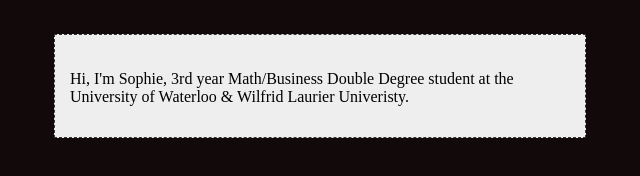
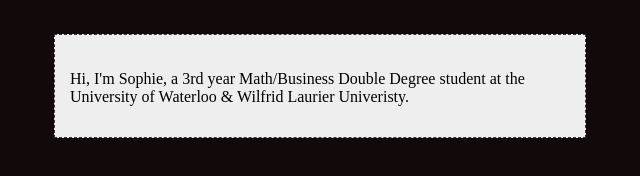
Before and after one commit to ssopphie/ssopphie.github.io, a plain HTML site: page index.html in a window 1280 px wide. Shown: the part 206-382 px from the top of the page, 266-906 px from the left. Drawn offline with Linux system fonts and the light colour scheme.

Commit message:
Update index.html

```diff
--- a/index.html
+++ b/index.html
@@ -22,7 +22,7 @@
 
             <h2> </h2>
 
-            <p> Hi, I'm Sophie, 3rd year Math/Business Double Degree student at the University of Waterloo & Wilfrid Laurier Univeristy. </p>
+            <p> Hi, I'm Sophie, a 3rd year Math/Business Double Degree student at the University of Waterloo & Wilfrid Laurier Univeristy. </p>
 
         </div>
 
```
